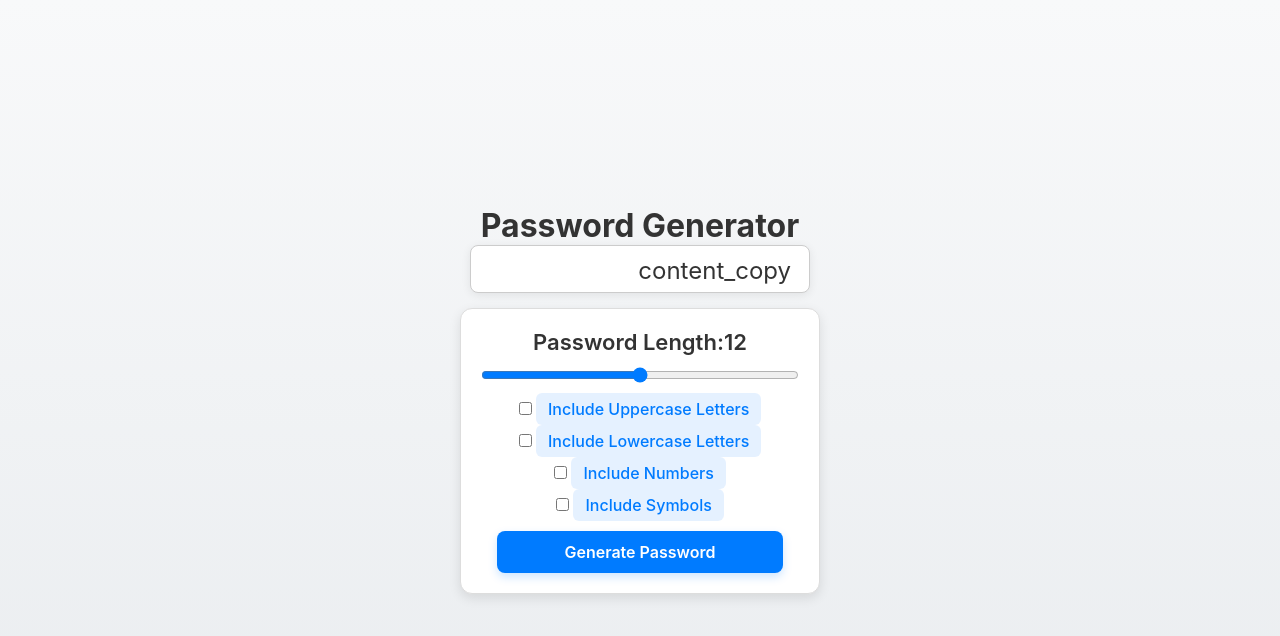
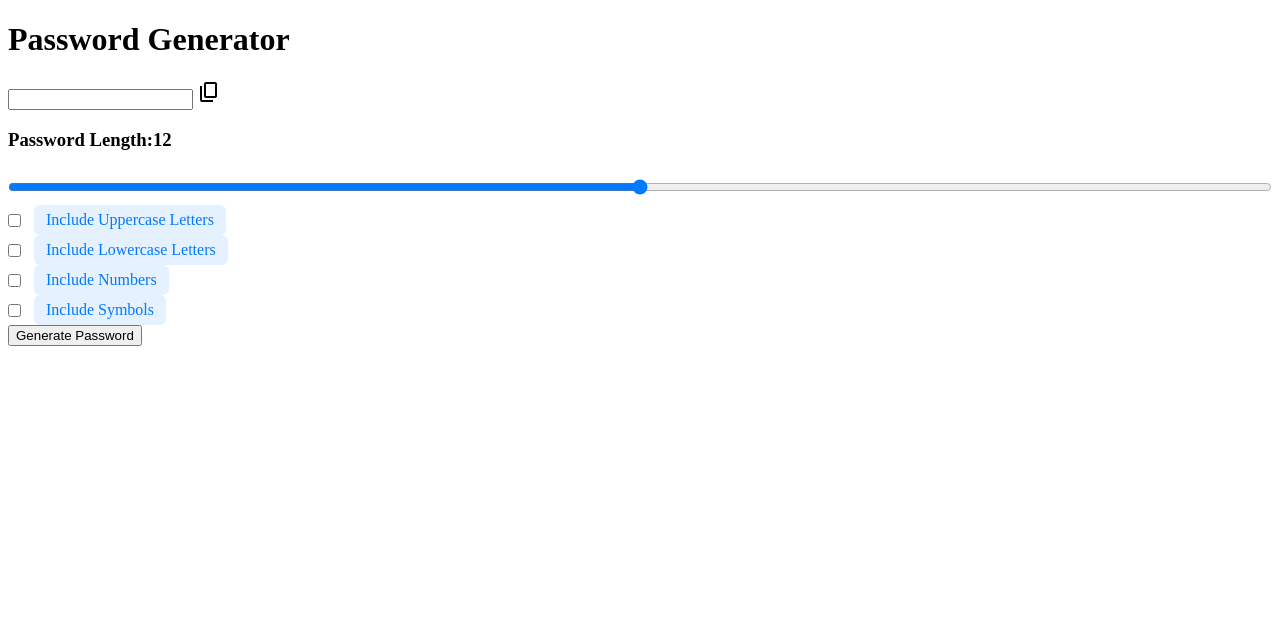
Before and after one commit to Gouravvyas04/Password-Generator, a plain HTML site: page index.html in a window 1280 px wide. Drawn offline with nearby package versions, Linux system fonts and the light colour scheme.

Commit message:
Update pass.css

```diff
--- a/pass.css
+++ b/pass.css
@@ -1,106 +1,12 @@
-/* Global Reset */
-* {
-    margin: 0;
-    padding: 0;
-    box-sizing: border-box;
-    font-family: 'Inter', sans-serif;
-}
-
-/* Body Styling */
-body {
-    background: linear-gradient(to bottom, #f8f9fa, #e9ecef);
-    width: 100vw;
-    height: 100vh;
-    display: flex;
-    align-items: center;
-    justify-content: center;
-}
-
-/* Centered Container */
-.full {
-    display: flex;
-    flex-direction: column;
-    align-items: center;
-    justify-content: center;
-    color: #333;
-}
-
-/* Text Area Box */
-.textarea {
-    width: 340px;
-    height: 48px;
-    border-radius: 8px;
-    background-color: #ffffff;
-    color: #333;
-    display: flex;
-    align-items: center;
-    padding: 10px;
-    border: 1px solid #ccc;
-    box-shadow: 0px 2px 10px rgba(0, 0, 0, 0.08);
-    transition: all 0.3s ease-in-out;
-}
-
-.textarea:hover {
-    border-color: #007bff;
-    box-shadow: 0px 4px 12px rgba(0, 123, 255, 0.15);
-}
-
-.txt {
-    width: 100%;
-    border: none;
-    background: none;
-    font-size: 16px;
-    font-weight: 500;
-    padding-left: 10px;
-    outline: none;
-    color: #333;
-}
-
-/* Copy Button */
-.copy-symbol {
-    cursor: pointer;
-    transition: 0.3s;
-    padding: 8px;
-    border-radius: 50%;
-    color: #333;
-}
-
-.copy-symbol:hover {
-    background-color: rgba(0, 123, 255, 0.1);
-    transform: scale(1.1);
-}
-
-/* Main Box Styling */
-.main-function {
-    padding: 20px;
-    width: 360px;
-    background: #ffffff;
-    border-radius: 12px;
-    margin-top: 15px;
-    text-align: center;
-    box-shadow: 0px 4px 12px rgba(0, 0, 0, 0.1);
-    border: 1px solid #ddd;
-    transition: all 0.3s ease-in-out;
-}
-
-.main-function:hover {
-    transform: translateY(-3px);
-    box-shadow: 0px 6px 15px rgba(0, 0, 0, 0.15);
-}
-
-/* Heading */
-h3 {
-    font-size: 22px;
-    color: #333;
-    margin-bottom: 12px;
-    font-weight: 600;
-}
-
-/* Input Styling */
+/* Input Container */
 .inp {
     font-size: 16px;
     font-weight: 500;
     color: #333;
+    display: flex;
+    flex-direction: column;
+    align-items: flex-start; /* Aligns items to the start */
+    width: 100%;
 }
 
 /* Range Slider */
@@ -108,18 +14,29 @@ input[type="range"] {
     accent-color: #007bff;
     cursor: pointer;
     width: 100%;
-    margin: 10px auto;
-    display: block;
+    margin: 10px 0;
+}
+
+/* Checkbox Container */
+.inp div {
+    display: flex;
+    align-items: center; /* Ensures checkboxes and labels align */
+    justify-content: flex-start;
+    flex-wrap: wrap;
+    width: 100%;
+    gap: 10px; /* Adds spacing between options */
 }
 
 /* Checkbox */
 .inp div input[type="checkbox"] {
-    margin-left: 10px;
+    margin-left: 0; /* Removes extra spacing */
 }
 
+/* Label Styling */
 .inp label {
-    display: inline-block;
-    margin-right: 10px;
+    display: flex;
+    align-items: center;
+    justify-content: center;
     padding: 6px 12px;
     border-radius: 6px;
     background: rgba(0, 123, 255, 0.1);
@@ -128,30 +45,3 @@ input[type="range"] {
     transition: 0.3s;
     font-weight: 500;
 }
-
-.inp label:hover {
-    background: rgba(0, 123, 255, 0.2);
-}
-
-/* Button Styling */
-.pass {
-    width: 90%;
-    height: 42px;
-    border-radius: 8px;
-    border: none;
-    background: #007bff;
-    font-size: 16px;
-    font-weight: 600;
-    color: white;
-    text-align: center;
-    margin-top: 10px;
-    transition: 0.3s;
-    cursor: pointer;
-    box-shadow: 0px 4px 10px rgba(0, 123, 255, 0.2);
-}
-
-.pass:hover {
-    background: #0056b3;
-    transform: scale(1.05);
-    box-shadow: 0px 6px 15px rgba(0, 123, 255, 0.3);
-}
```
